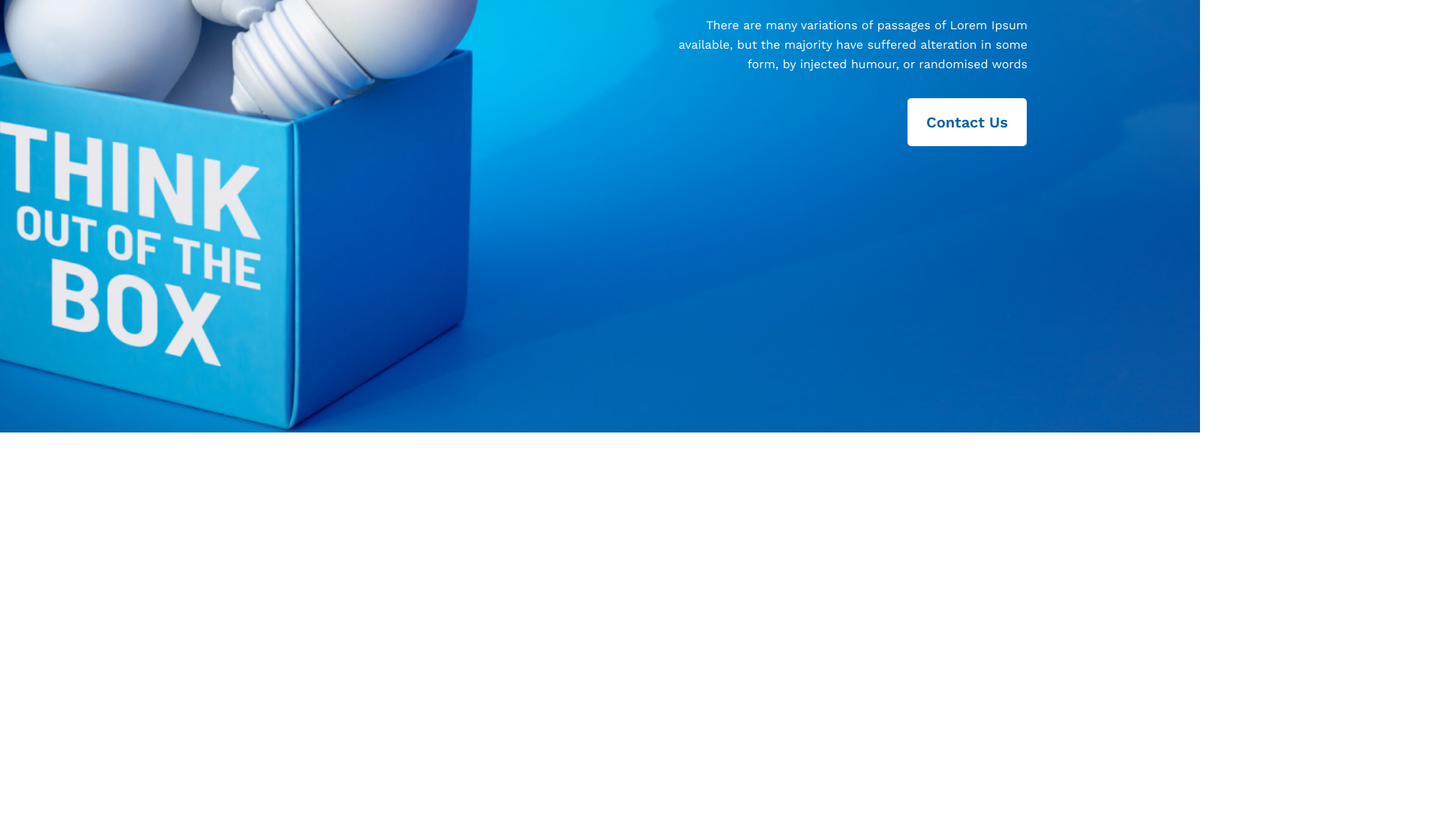
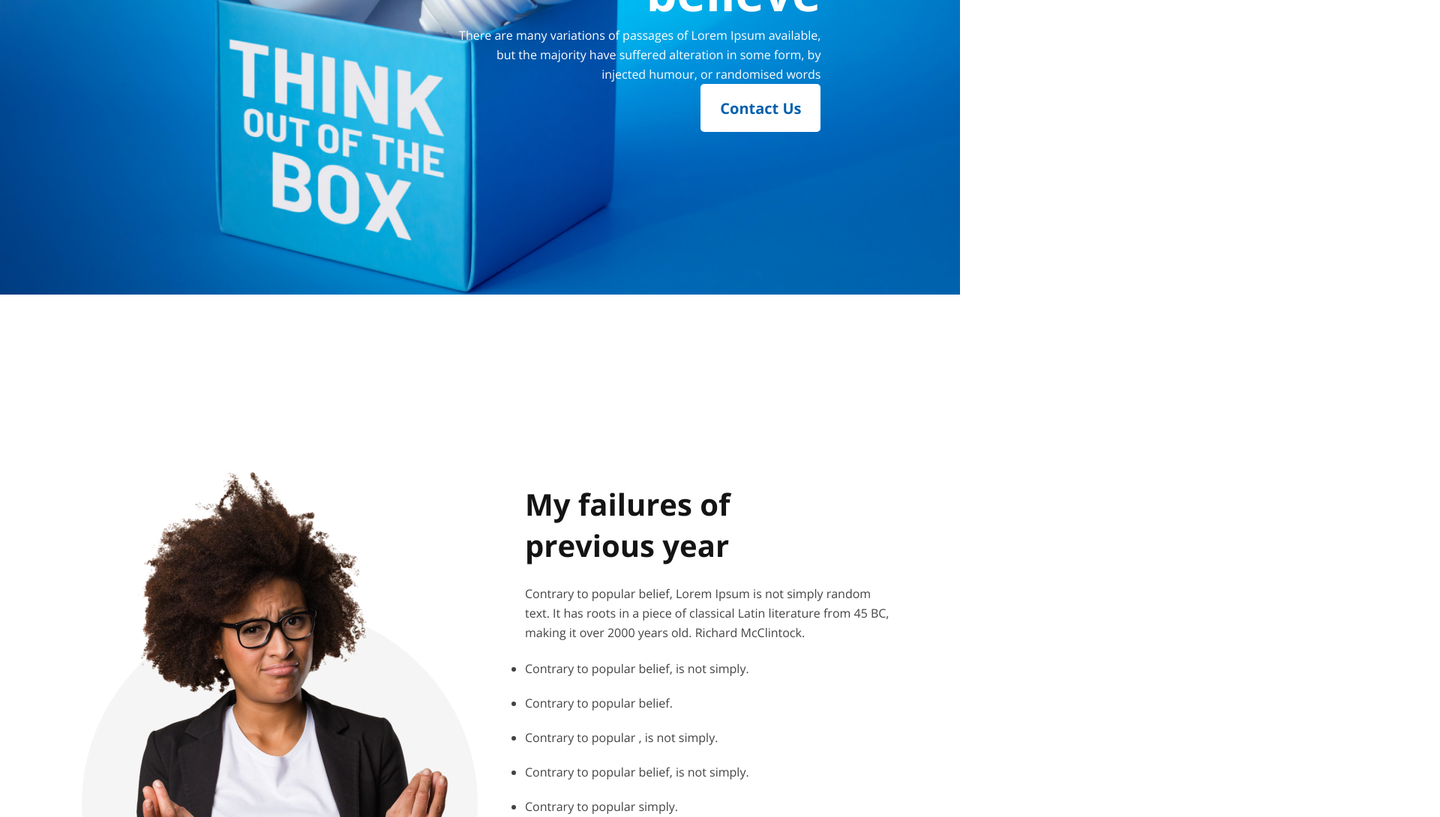
Before and after one commit to SoadAsHamimMahi/Demo-portfolio, a plain HTML site: page index.html in a window 1280 px wide. Shown: the part 447-1537 px from the top of the page at 75% size, 1920 px wide, since content can reach past the window. Before the commit the page ends 1024 px from the top, so only its background shows below. Drawn offline with nearby package versions, Linux system fonts and the light colour scheme.

Commit message:
almost done

```diff
--- a/index.html
+++ b/index.html
@@ -1,20 +1,28 @@
 <!DOCTYPE html>
 <html lang="en">
+
 <head>
     <meta charset="UTF-8">
     <meta name="viewport" content="width=device-width, initial-scale=1.0">
     <title>Document</title>
 
     <link rel="preconnect" href="https://fonts.googleapis.com">
-<link rel="preconnect" href="https://fonts.gstatic.com" crossorigin>
-<link href="https://fonts.googleapis.com/css2?family=Open+Sans:wght@400;700;800&family=Work+Sans:ital,wght@0,400;0,600;0,700;1,800&display=swap" rel="stylesheet">
+    <link rel="preconnect" href="https://fonts.gstatic.com" crossorigin>
+    <link
+        href="https://fonts.googleapis.com/css2?family=Open+Sans:wght@400;700;800&family=Work+Sans:ital,wght@0,400;0,600;0,700;1,800&display=swap"
+        rel="stylesheet">
 
     <link rel="stylesheet" href="style.css">
+
+
 </head>
+
 <body>
-    <header class="headerr">
+
+    <header>
         <!-- <img src="/images/banner/banner3.png" alt=""> -->
 
+        <div class="headerr">
             <div>
                 <h2 class="believe">
                     All Thinks Are Possible If You believe
@@ -22,26 +30,79 @@
             </div>
 
             <div class="intro">
-                <p class="paragraph">
-                    There are many variations of passages of Lorem Ipsum available, but the majority have suffered alteration in some form, by injected humour, or randomised words
+                <p>
+                    There are many variations of passages of Lorem Ipsum available, but the majority have suffered
+                    alteration in some form, by injected humour, or randomised words
                 </p>
             </div>
 
             <div>
-                <button class="button"><a href="#">Contact Us</a></button>
+                <button class="button">Contact Us</button>
             </div>
+        </div>
+    </header>
+
+    <section>
+        <div class="myfailure">
+            <div class="failureimage"><img src="/images/person.png" alt=""></div>
 
 
-    </header>
+            <div class="failuretext">
+                <h2>My failures of previous year</h2>
+                <p>Contrary to popular belief, Lorem Ipsum is not simply random text. It has roots in a piece of
+                    classical Latin literature from 45 BC, making it over 2000 years old. Richard McClintock.</p>
+                <ul>
+                    <li>Contrary to popular belief, is not simply.</li>
 
-    <main>
+                    <li>Contrary to popular belief.</li>
 
-    </main>
+                    <li>Contrary to popular , is not simply.</li>
 
-    <footer>
+                    <li>Contrary to popular belief, is not simply.</li>
 
-    </footer>
+                    <li>Contrary to popular simply.</li>
+                </ul>
+            </div>
+        </div>
+    </section>
+
+    <section class="section2">
+        <section class="section2">
 
 
+                    <h2>My Plans</h2>
+
+
+                <div class="skilles">
+                    <div>
+                        <img src="/images/icons/web.png" alt="web">
+                        <h3>Web Development</h3>
+                        <p>I want to start</p>
+                    </div>
+
+                    <div>
+                        <img src="/images/icons/js.png" alt="web">
+                        <h3>Javascript</h3>
+                        <p>I want to start</p>
+                    </div>
+
+                    <div>
+                        <img src="/images/icons/smoke.png" alt="web">
+                        <h3>Smoking Habit</h3>
+                        <p>I want to end</p>
+                    </div>
+
+                    <div>
+                        <img src="/images/icons/web.png" alt="web">
+                        <h3>Web Development</h3>
+                        <p>I want to start</p>
+                    </div>
+                </div>
+
+        </section>
+
+    </section>
+
 </body>
+
 </html>
--- a/style.css
+++ b/style.css
@@ -1,67 +1,127 @@
 * {
-    margin: 0px;
-    padding: 0px;
-}
-
-body {
-    background: url('/images/banner/banner3.png');
-    width: 1600px;
-    height: 808px;
-    background-repeat: no-repeat;
-    background-size: cover;
-    background-position: top center;
+    margin: 0;
+    padding: 0;
+    font-family: 'Open Sans', sans-serif;
 
 }
 
-.believe {
+/* body {
+    max-width: 1140px;
+    width: 71%;
+    margin: 0 auto;
+
+} */
+
+header {
+    background-image: url(/images/banner/banner3.png);
+    background-repeat: no-repeat;
+    background-size: cover;
+    margin: 0px;
+}
+
+header .headerr {
+    max-width: 1140px;
+    width: 71%;
+    margin: 0 auto;
+    display: flex;
+    flex-direction: column;
+    align-items: flex-end;
+    justify-content: center;
+    height: 100vh;
+    /* Set the height to 100% of the viewport height */
+    padding: 20px;
+    /* Add some padding for better spacing */
+}
+
+header .headerr h2,
+header .headerr p {
+    text-align: right;
+}
+
+header .headerr h2 {
+    color: #FFF;
+    font-size: 65px;
+    font-weight: 700;
+    line-height: normal;
     width: 525px;
+}
+
+p {
     color: #FFF;
-    text-align: right;
-    font-family: Work Sans;
-    font-size: 65px;
+    font-size: 16px;
+    font-weight: 400;
+    line-height: 26px;
+    width: 494px;
+}
+
+header .headerr button {
+    color: #005FAC;
+    font-size: 20px;
+    font-weight: 600;
+    line-height: normal;
+    border-radius: 5px;
+    background: #FFF;
+    width: 160px;
+    height: 64px;
+    border: none;
+}
+
+section .myfailure {
+    display: flex;
+    justify-items: center;
+    justify-content: space-evenly;
+    align-items: center;
+
+}
+
+section .myfailure .failureimage {
+    /* width: 451px;
+    height: 898px; */
+    width: 527.929px;
+
+    height: 527.929px;
+    border-radius: 527.929px;
+
+}
+
+/* section .failuretext{
+    justify-items: center ;
+} */
+
+
+ h2 {
+    color: var(--Dark-01, #151414);
+    font-size: 40px;
     font-style: normal;
     font-weight: 700;
     line-height: normal;
-
-    margin: 216px 230px 364px 845px;
-    margin-bottom: 0px;
+    width: 288px;
 }
 
-.paragraph {
-    color: #FFF;
-    text-align: right;
-    font-family: Work Sans;
-    font-size: 16px;
-    font-style: normal;
-    font-weight: 400;
-    line-height: 26px;
+section .failuretext p, li{
+    color: var(--Dark-02, #444343);
 }
 
-.intro {
-    height: 78px;
-    width: 494px;
-    margin: 468px 230px 262px 876px;
+section .myfailure *{
     margin-top: 24px;
-    margin-bottom: 0px
 }
 
-.button a {
-    color: #005FAC;
-    text-align: right;
-    font-family: Work Sans;
-    font-size: 20px;
-    font-style: normal;
-    font-weight: 600;
-    line-height: normal;
-    text-decoration: none;
+.myfailure{
+height: 898px;
 
 }
 
-.button {
-    padding: 20px 25px;
-    border-radius: 5px;
-    background: #FFF;
-    border-style: none;
-    margin: 578px 230px 166px 1210px;
-    margin-top: 32px;
+.section2{
+    margin-top: 200px;
 }
+
+
+.section2{
+    text-align: center;
+}
+
+.skilles{
+    justify-content: space-around;
+    display: flex;
+    align-items: center;
+}
```
